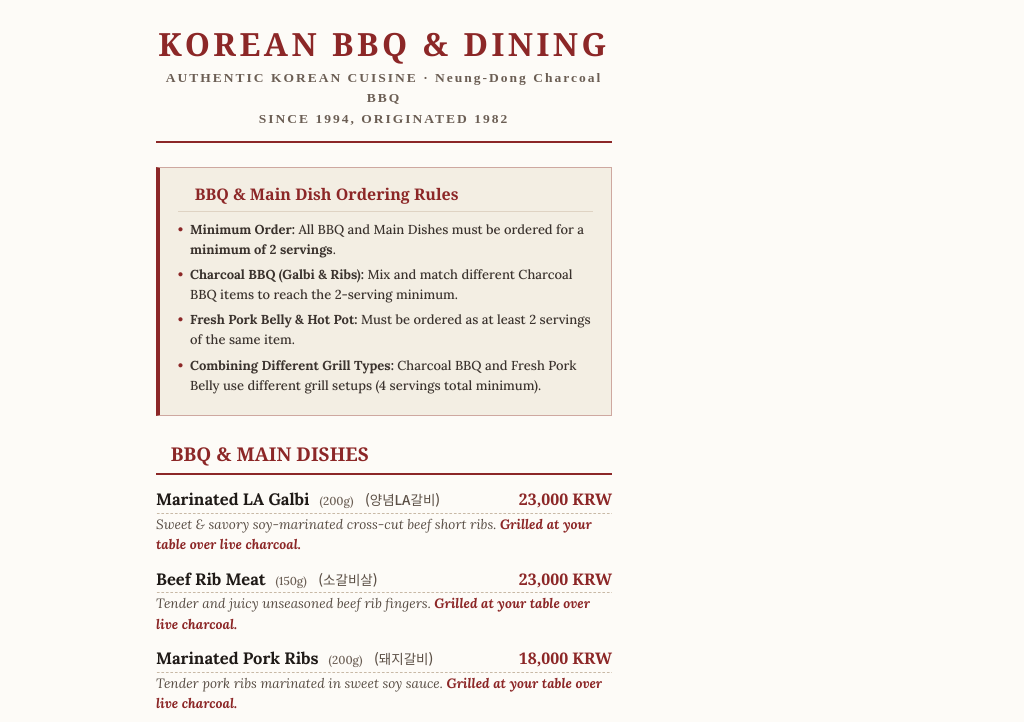
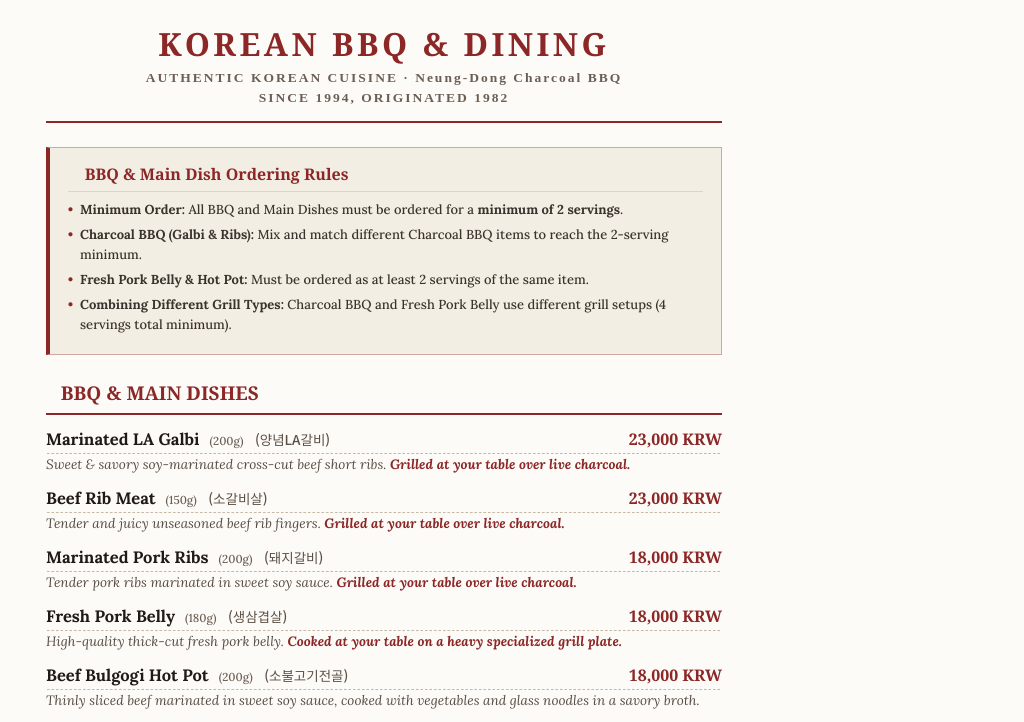
Before and after one commit to codename250/MENU, a plain HTML site: page index.html in a window 1280 px wide. Both pictures are taken after a click on the button "English Menu". Shown: the top 722 px of the page, without its empty margins (256-1280 px from the left). Drawn offline with Linux system fonts and the light colour scheme.

Commit message:
Update index.html

```diff
--- a/index.html
+++ b/index.html
@@ -139,7 +139,7 @@
      ========================================================================== */
   .menu-container {
     width: 100%;
-    max-width: 480px;
+    max-width: 700px;
     margin: 0 auto;
     background-color: #fdfbf7;
     padding: 20px 12px;
```
